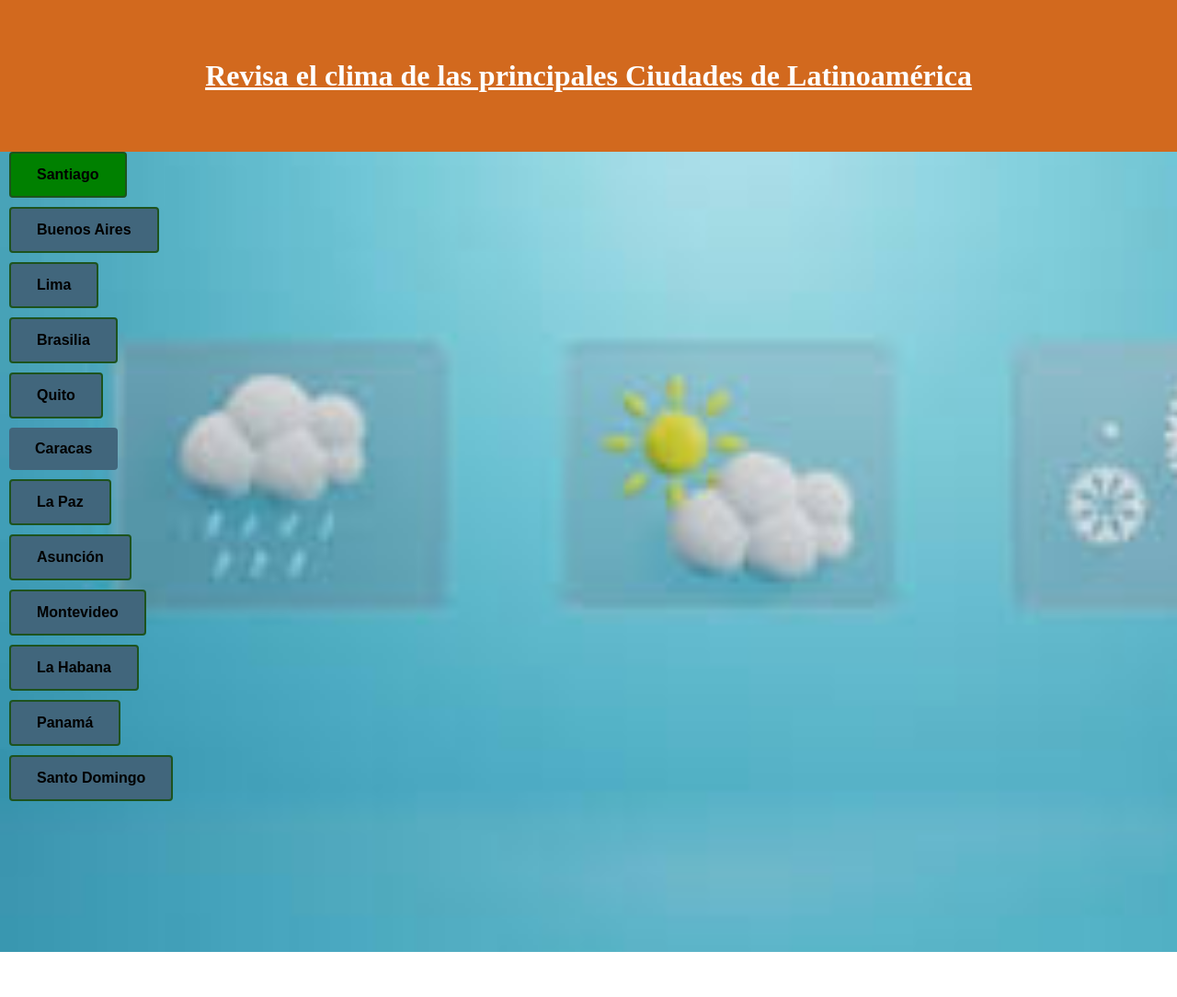
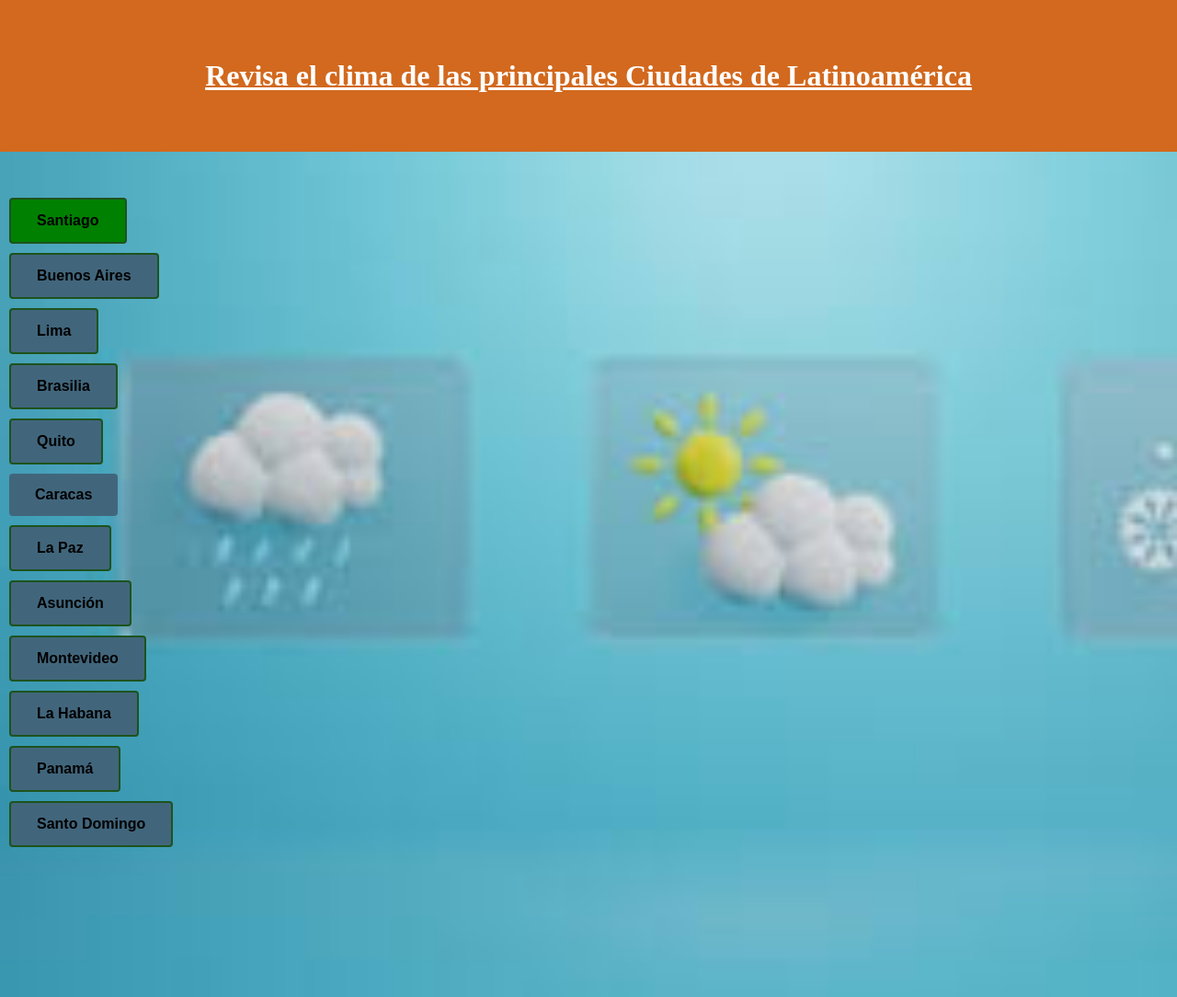
Before and after one commit to janupla/pronostico-accuweather, a plain HTML site: page index.html in a window 1280 px wide. Shown: the whole page at 92% size. Before the commit the page ends 1035 px from the top, so only its background shows below. Drawn offline with nearby package versions, Linux system fonts and the light colour scheme.

Commit message:
Nombre de Contenedor

```diff
--- a/index.html
+++ b/index.html
@@ -16,7 +16,7 @@
         <div class="fondo-titulo">
         <h1 id="titulo"> Revisa el clima de las principales Ciudades de Latinoamérica</h1>
         </div>
-        <section class="contenedor-ciudadd">
+        <section class="contenedor-ciudad">
 
             <button class="btn-1" id="btnSantiago" type="submit">Santiago</button>
             <button class="btn-2" id="btnBAires" type="submit">Buenos Aires</button>
```
